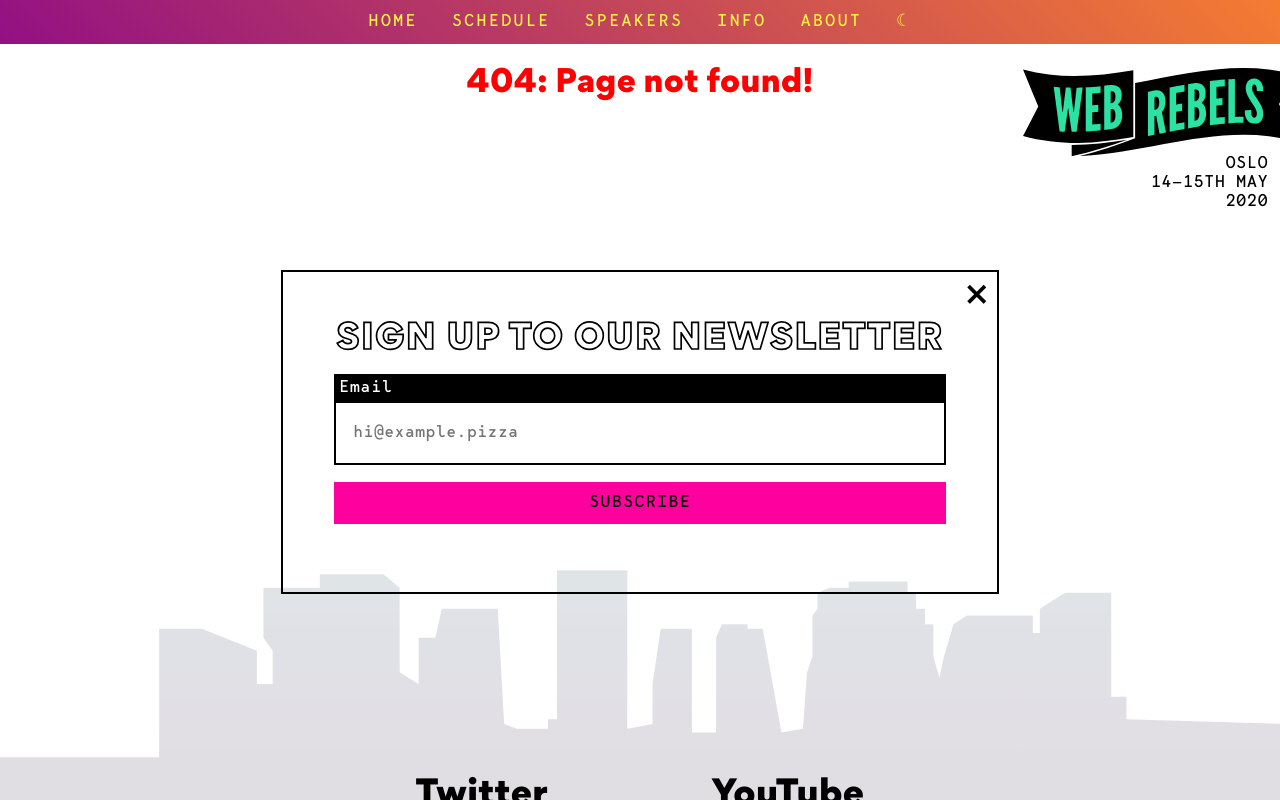
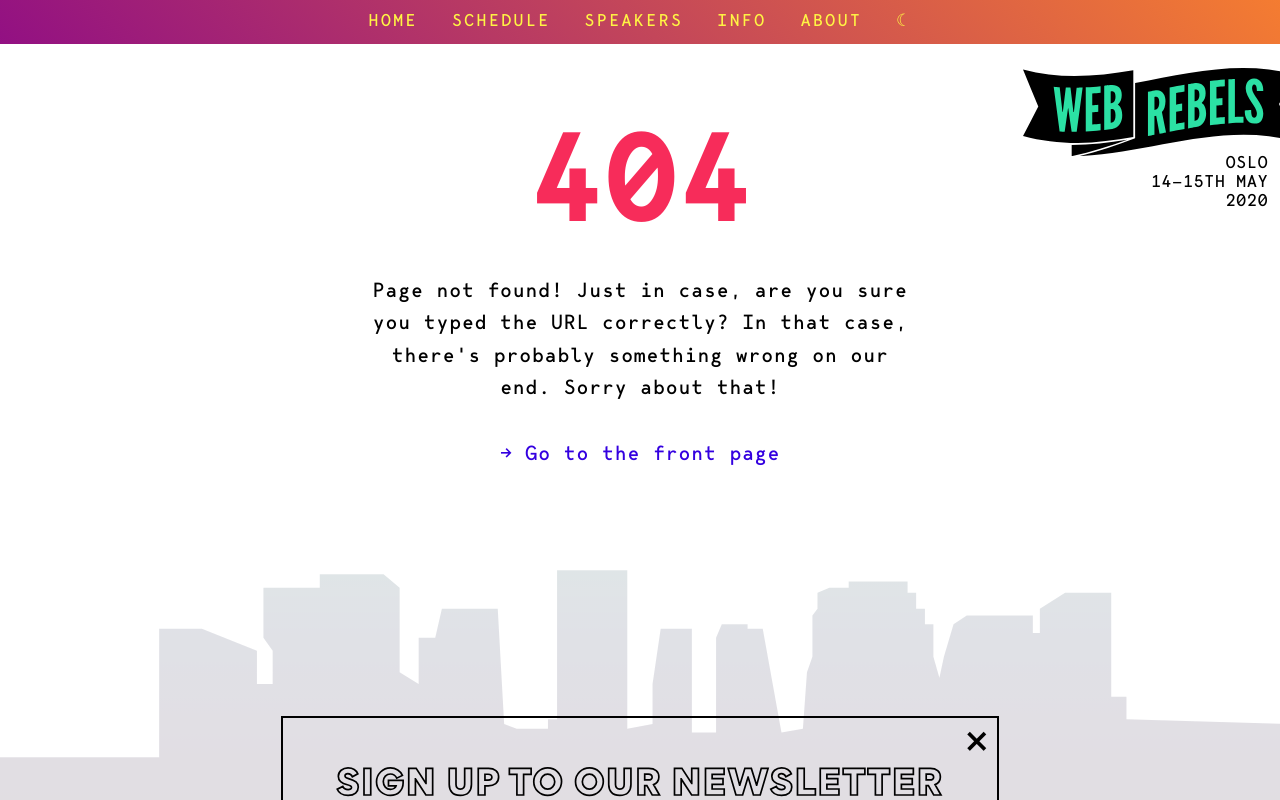
Before and after one commit to jakobsenfrukt/webrebels-2020, a Vue app: page /policies in a window 1280 px wide. Before the commit this address had no page. Shown: the top 800 px of the page. Built offline with nearby package versions, Linux system fonts and the light colour scheme; a small style sheet from the web is missing.

Commit message:
fix 404 page

```diff
--- a/src/views/NotFound.vue
+++ b/src/views/NotFound.vue
@@ -2,7 +2,15 @@
   <div class="notfound">
     <main>
       <section>
-        <h1>404: Page not found!</h1>
+        <div class="hero">
+          <h1>404</h1>
+          <p class="lead">
+            Page not found! Just in case, are you sure you typed the URL correctly? In that case, there's probably something wrong on our end. Sorry about that!
+            <br />
+            <br />
+            <a href="/">&rarr; Go to the front page</a>
+          </p>
+        </div>
       </section>
     </main>
   </div>
@@ -18,7 +26,9 @@ export default {
 <style scoped lang="scss">
 @import '../css/variables.scss';
 h1 {
-  font-size: 1.8rem;
-  color: red;
+  font-size: 7rem;
+  color: $color-red;
+  font-family: $monospace;
+  letter-spacing: 2px;
 }
 </style>
```
